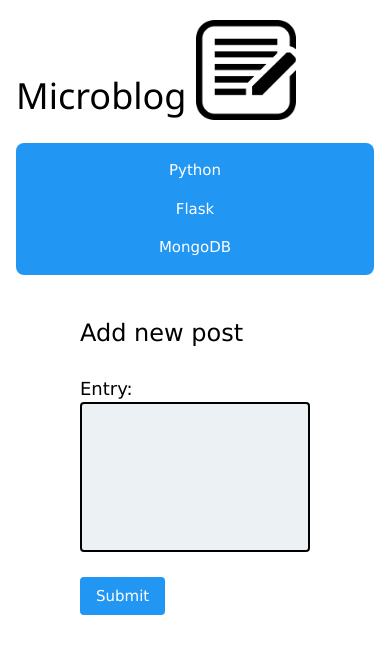
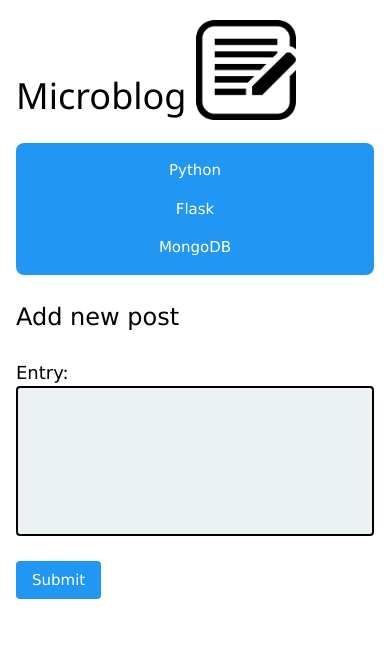
Before and after one commit to sfraser-dev/web-python-flask-microblog, a Flask app: page / in a window 390 px wide. Shown: the top 654 px of the page. Run offline with Flask 3, Linux system fonts and the light colour scheme; data that the repository does not hold is empty.

Commit message:
remove dual nav bar - now proper w3-bar, w3-bar-item and w3-mobile for nav bar construction.
mobile first design. got rid of excess containers (cleaned up HTML).

```diff
--- a/templates/home.html
+++ b/templates/home.html
@@ -13,35 +13,26 @@
 </head>
 
 <body>
-  <main class="w3-container">
-    <!-- Header -->
+  <div class="w3-container">
     <header>
       <h1>Microblog <img class="title-image" src="./static/images/write.png" alt="blog logo"></h1>
     </header>
 
-    <!-- Dual navbars, one hidden while the other is shown -->
-    <nav class="w3-bar w3-blue w3-padding w3-round-large w3-hide-small">
-      <div class="w3-right">
+    <nav class="w3-bar w3-blue w3-padding w3-round-large">
+      <div class="w3-right w3-mobile">
         <a href="https://www.python.org/" class="w3-bar-item w3-button w3-round w3-mobile">Python</a>
         <a href="https://flask.palletsprojects.com/" class="w3-bar-item w3-button w3-round w3-mobile">Flask</a>
         <a href="https://www.mongodb.com/" class="w3-bar-item w3-button w3-round w3-mobile">MongoDB</a>
       </div>
     </nav>
-    <nav class="w3-bar w3-blue w3-padding w3-round-large w3-hide-medium w3-hide-large">
-      <div class="w3-center">
-        <a href="https://www.python.org/" class="w3-bar-item w3-button w3-round w3-mobile">Python</a>
-        <a href="https://flask.palletsprojects.com/" class="w3-bar-item w3-round w3-button w3-mobile">Flask</a>
-        <a href="https://www.mongodb.com/" class="w3-bar-item w3-button w3-round w3-mobile">MongoDB</a>
   </div>
-    </nav>
 
-    <section class="w3-container w3-margin">
   <!-- row start -->
-      <div class="w3-row-padding">
+  <main class="w3-row-padding">
 
     <!-- left column start -->
-        <div class="w3-col l6 m6">
-          <div class="w3-container w3-margin-bottom">
+    <section class="w3-col l6 m6">
+      <div class="w3-margin-bottom">
         <p class="w3-xlarge">Add new post</p>
         <form method="POST">
           <p class="w3-large">
@@ -54,22 +45,21 @@
           <button type="submit" class="w3-button w3-round w3-blue" name="BlogButtons" value="submit">Submit</button>
         </form>
       </div>
-        </div>
+    </section>
     <!-- left column end -->
 
     <!-- right column start -->
-        <div class="w3-col l6 m6">
+    <section class="w3-col l6 m6">
       {% for entry in entries %}
       <!-- card -->
-          <div class="w3-container w3-margin-top w3-margin-bottom">
       <div class="w3-card-4">
         <header class="w3-container w3-blue">
           <form action="#" method="POST">
-                  <button type="submit" class="w3-button w3-round w3-blue w3-hover-red w3-right w3-tiny w3-margin-top w3-margin-bottom" name="BlogButtons" value="{{ entry[2] }}">&#10006;</button>
+            <button type="submit" class="w3-button w3-round w3-blue w3-hover-red w3-right w3-tiny w3-margin-top" name="BlogButtons"
+              value="{{ entry[2] }}">&#10006;</button>
           </form>
           <p class="w3-xlarge">{{ entry[0] | truncate(30, true) }}</p>
         </header>
-
         <div class="w3-container">
           <p>{{ entry[0] }}</p>
         </div>
@@ -77,16 +67,12 @@
           <time datetime="{{ entry[1] }}">{{ entry[1] }}</time>
         </footer>
       </div>
-          </div>
       {% endfor %}
-
-        </div>
+    </section>
     <!-- right column end -->
 
-      </div>
+  </main>
   <!-- row end -->
-    </section>
-  </main>
 </body>
 
 </html>
```
Lines whose indentation alone changed are shown as unchanged.
